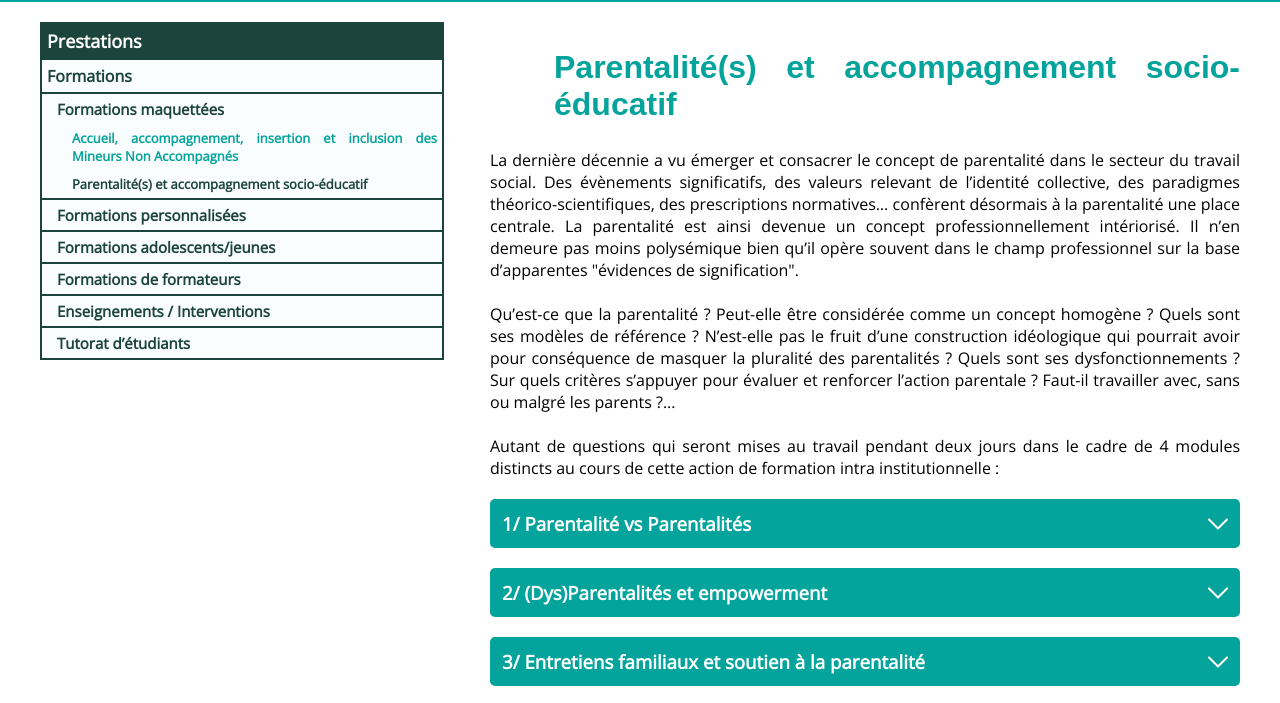
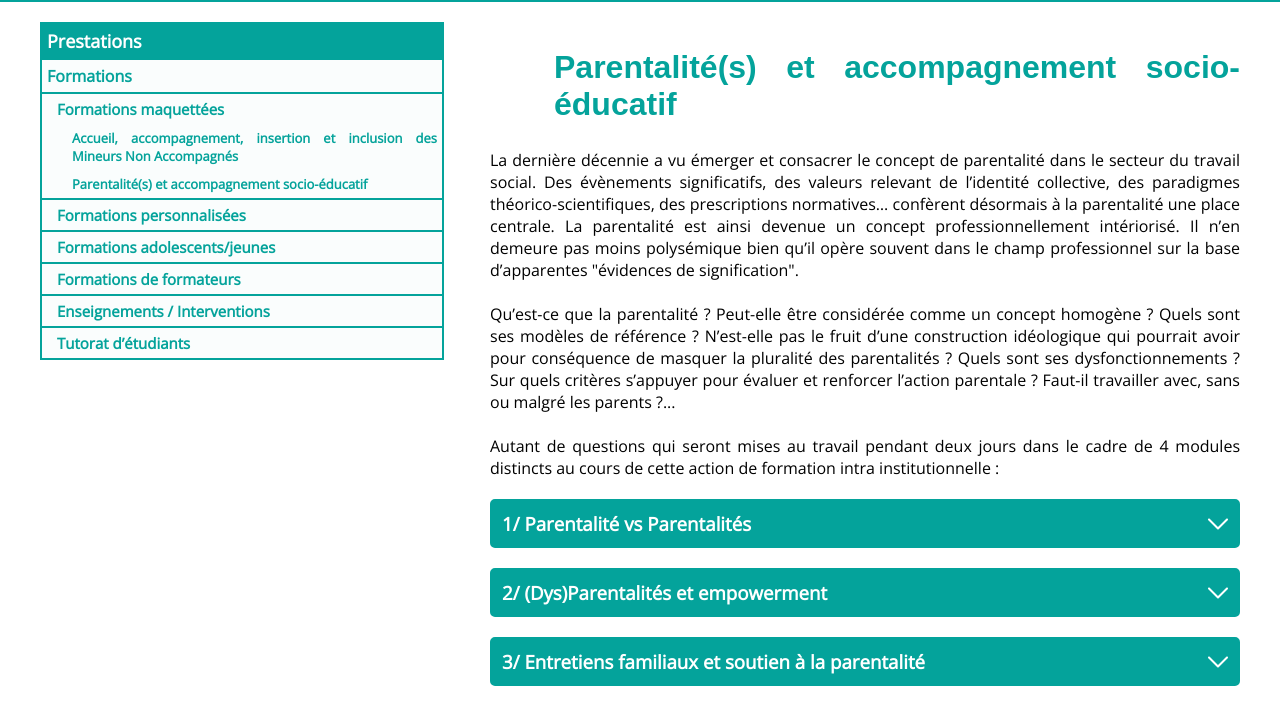
Before and after one commit to samihanine/practices, a plain HTML site: page prestation.html in a window 1280 px wide. Shown: the part 83-786 px from the top of the page. Drawn offline with nearby package versions, Linux system fonts and the light colour scheme; a web font is replaced by a local one.

Commit message:
color change in the presations page

```diff
--- a/prestation.scss
+++ b/prestation.scss
@@ -43,7 +43,7 @@
         margin: 0 30px;
 
         background-color: #04a39b05;
-        border: solid 2px #1B443C;
+        border: solid 2px #04A39B;
 
 
         menu {
@@ -60,7 +60,7 @@
             flex-direction: column;
             a {
                 text-decoration: none;
-                color: #1B443C;
+                color: #04A39B;
                 padding: 5px 5px;
                 font-weight: 900;
             }
@@ -69,16 +69,16 @@
         .m1 {
             font-size: 18px;
             & > a {
-                background: #1B443C;
+                background: #04A39B;
                 color: white;
             }
         }
         .m2 {
-            border-top: solid 2px #1B443C;
+            border-top: solid 2px #04A39B;
             font-size: 16px;
         }
         .m3 {
-            border-top: solid 2px #1B443C;
+            border-top: solid 2px #04A39B;
             font-size: 15px;
 
             & > a {
```
Also changed, not shown: prestation.css.
